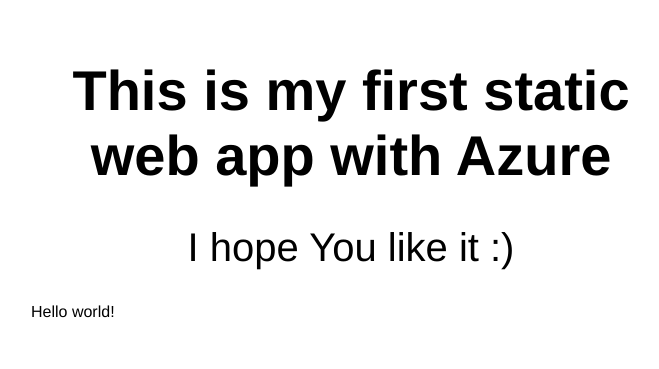
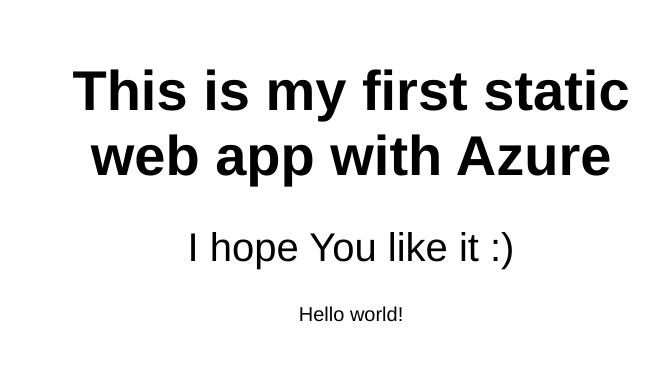
Before and after one commit to ARTSZL/azure-static-web-app, a website: page src/index.html in a window 1280 px wide. Shown: the whole page, without its empty margins (289-948 px from the left). Drawn offline with Linux system fonts and the light colour scheme.

Commit message:
Update styles.css

```diff
--- a/src/styles.css
+++ b/src/styles.css
@@ -26,3 +26,9 @@
   font-size: 2.5em;
   font-weight: 500;
 }
+
+main > p {
+  text-align: center;
+  font-size: 1.25em;
+  font-weight: 400;
+}
```
